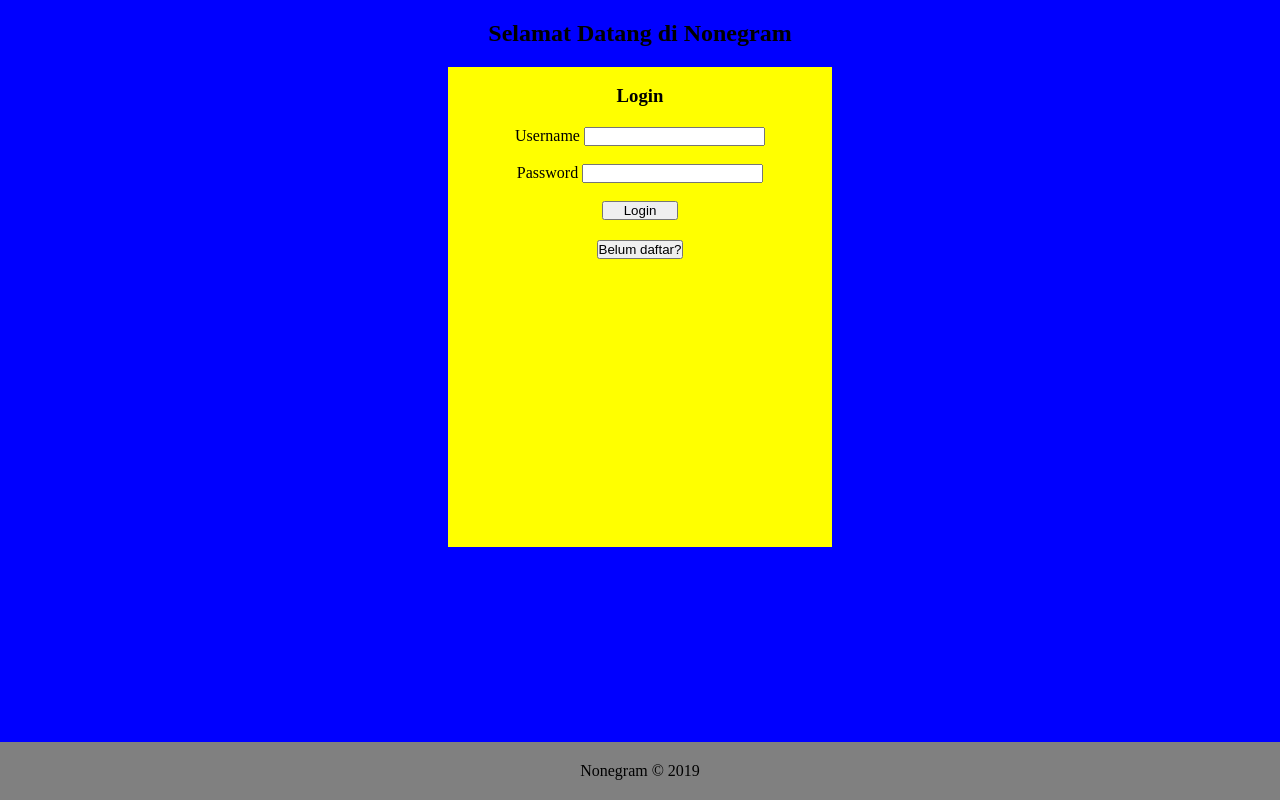
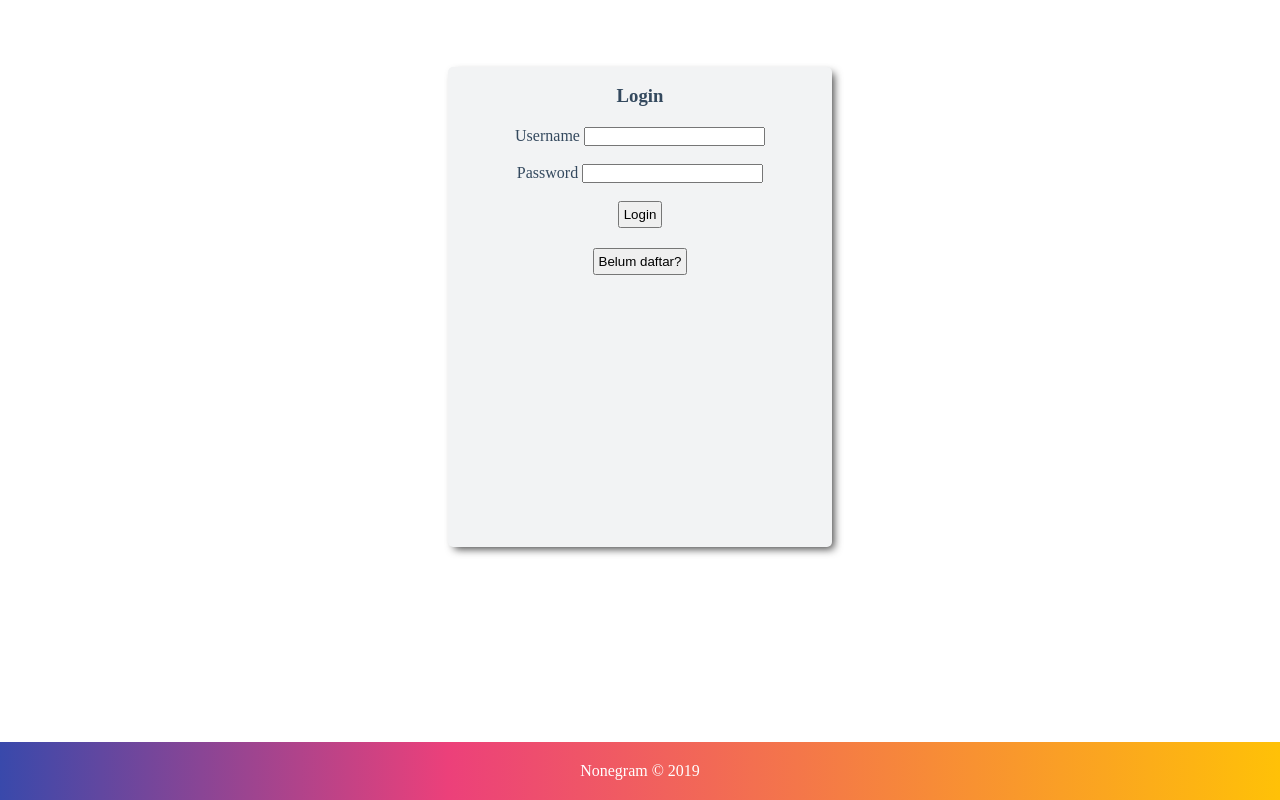
Before and after one commit to faizalv/nonegram, a PHP site: page / in a window 1280 px wide. Run offline with PHP 8.4, Linux system fonts and the light colour scheme.

Commit message:
Styling halaman login dan register, serta penambahan file dbcon.php ke .gitignore

```diff
--- a/appcore/dbcon.php
+++ b/appcore/dbcon.php
@@ -1,7 +1,7 @@
 <?php
 
-$user = "";
-$pass = "";
+$user = "faizal";
+$pass = "12";
 $host = "localhost";
 $port = 3306;
 $dbname = "nonegram";
--- a/appcore/register.php
+++ b/appcore/register.php
@@ -6,6 +6,7 @@
 
 include_once "dbcon.php";
 
+if (isset($_POST['reg'])) {
     $id = uniqid();
     $username = $_POST['username'];
     $password = password_hash($_POST['password'], PASSWORD_DEFAULT);
@@ -19,3 +20,4 @@ if ($query->execute()) {
     } else {
         echo $query->error;
     }
+}
--- a/asset/style.css
+++ b/asset/style.css
@@ -16,7 +16,8 @@ html, body {
 
 .main-section {
     text-align: center;
-    background-color: blue;
+    color: #fff;
+    background-color: #fff;
     min-height: 100vh;
     overflow: hidden;
     display: block;
@@ -29,11 +30,17 @@ header {
     padding-bottom: 20px;
 }
 
-#login-box {
+#login-box,
+#reg-box{
     display: inline-block;
+    -webkit-box-shadow: 4px 4px 9px -2px rgba(0,0,0,0.75);
+    -moz-box-shadow: 4px 4px 9px -2px rgba(0,0,0,0.75);
+    box-shadow: 4px 4px 9px -2px rgba(0,0,0,0.75);
+    color: #34495e;
+    border-radius: 5px;
     height: 60vh;
     width: 30vw;
-    background-color: yellow;
+    background-color: #f2f3f4;
 }
 
 #login-box form,
@@ -41,21 +48,20 @@ header {
     padding: 20px 30px 20px 30px;
 }
 
-#login-box form #login,
-#reg-box form #register{
-    padding: 0 20px;
+.btn {
+    padding: 4px;
 }
 
 #login-box.hide {
     display: none;
 }
 
-#reg-box {
-    display: inline-block;
-    height: 60vh;
-    width: 30vw;
-    background-color: green;
-}
+/*#reg-box {*/
+/*    display: inline-block;*/
+/*    height: 60vh;*/
+/*    width: 30vw;*/
+/*    background-color: green;*/
+/*}*/
 
 #reg-box.hide {
     display: none;
@@ -65,7 +71,8 @@ header {
 
 footer {
     text-align: center;
-    background-color: grey;
+    color: #fff;
+    background: linear-gradient(90deg, rgba(57,73,171,1) 0%, rgba(236,64,122,1) 35%, rgba(255,193,7,1) 100%);
     position: absolute;
     bottom: 0;
     padding: 20px;
--- a/index.php
+++ b/index.php
@@ -30,9 +30,9 @@ if (isset($_GET['username'])){
                 <input type="password" name="password" id="pass">
                 <br>
                 <br>
-                <input id="login" type="submit" name="login" value="Login">
+                <input class="btn" type="submit" name="login" value="Login">
             </form>
-            <button onclick="daftar()">Belum daftar?</button>
+            <button class="btn" onclick="daftar()">Belum daftar?</button>
         </div>
         <div id="reg-box" class="hide">
             <br>
@@ -46,9 +46,9 @@ if (isset($_GET['username'])){
                 <input type="password" name="password" id="pass">
                 <br>
                 <br>
-                <input id="register" type="submit" name="login" value="Daftar">
+                <input class="btn" type="submit" name="reg" value="Daftar">
             </form>
-            <button onclick="login()">Ingin login?</button>
+            <button class="btn" onclick="login()">Ingin login?</button>
         </div>
         <footer>
             Nonegram &copy 2019
```
Also changed, not shown: 1 other file. Lines whose indentation alone changed are shown as unchanged.
